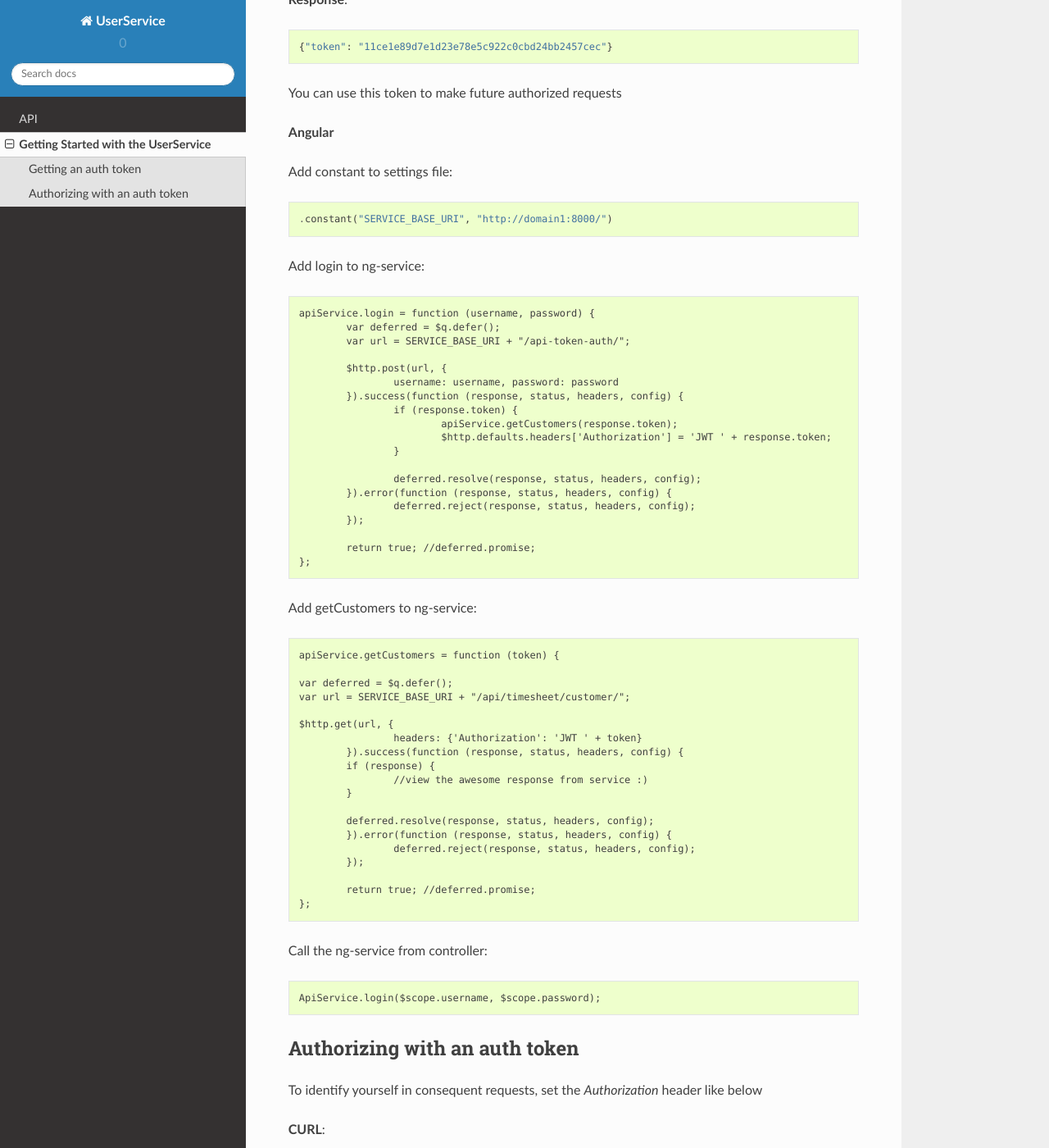
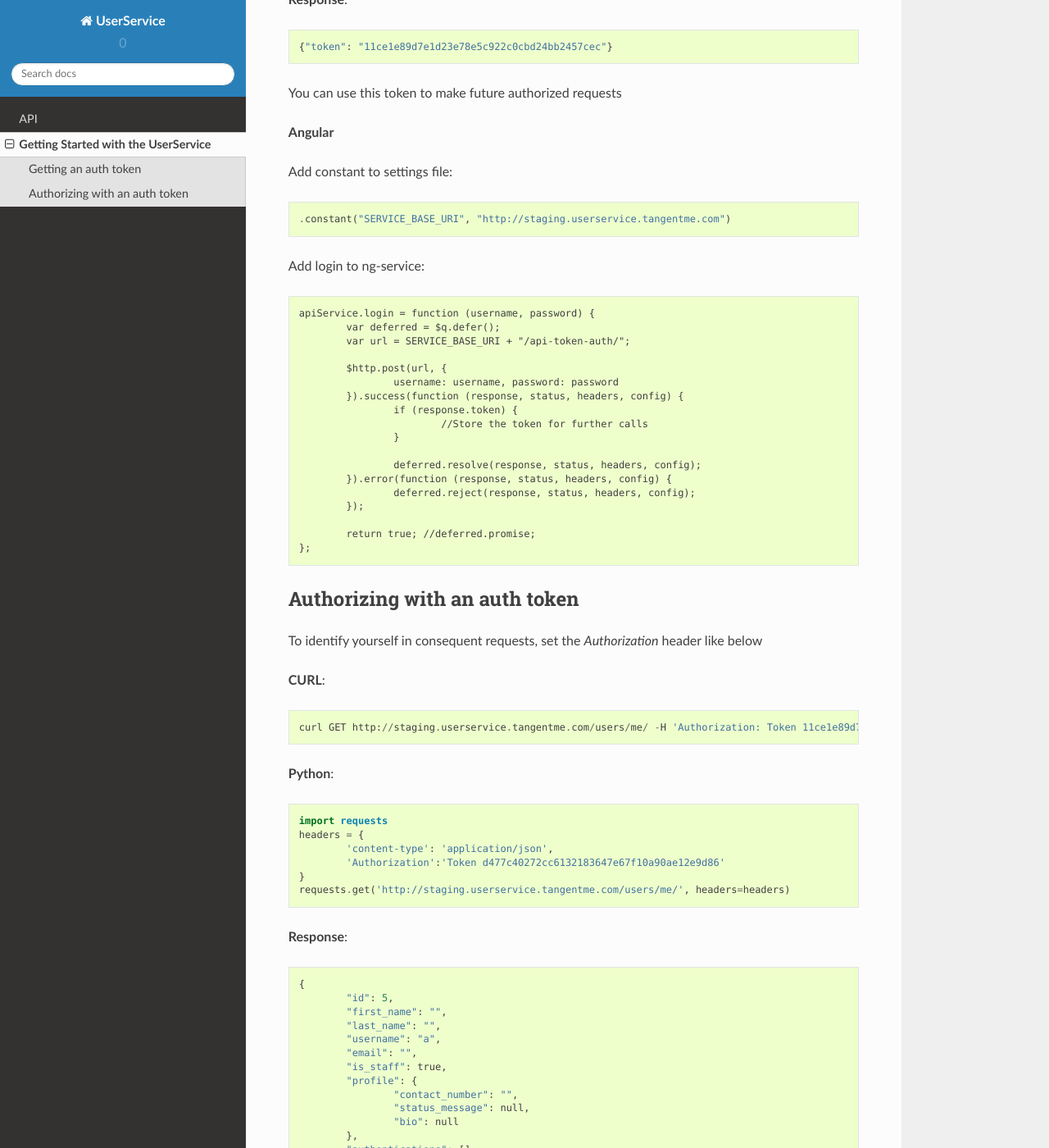
Before and after one commit to TangentMicroServices/UserService, a Sphinx documentation site: the page built from docs/source/quickstart.rst, in a window 1280 px wide and 1400 px high, scrolled down 693 px. Shown: the whole window at 82% size. Built offline with Sphinx 7.4.7 and the Read the Docs theme 2.0.0, drawn with Linux system fonts in a browser that asks for light colours; some of the changed text lies outside the part shown.

```diff
--- a/docs/source/quickstart.rst
+++ b/docs/source/quickstart.rst
@@ -32,7 +32,7 @@ You can use this token to make future authorized requests
 
 Add constant to settings file::
 
-	.constant("SERVICE_BASE_URI", "http://domain1:8000/")
+	.constant("SERVICE_BASE_URI", "http://staging.userservice.tangentme.com")
 
 Add login to ng-service::
 
@@ -44,8 +44,7 @@ Add login to ng-service::
 			username: username, password: password
 		}).success(function (response, status, headers, config) {
 			if (response.token) {
-				apiService.getCustomers(response.token);
-				$http.defaults.headers['Authorization'] = 'JWT ' + response.token;
+				//Store the token for further calls
 			}
 
 			deferred.resolve(response, status, headers, config);
@@ -55,33 +54,6 @@ Add login to ng-service::
 
 		return true; //deferred.promise;
 	};
-
-Add getCustomers to ng-service::
-
-	apiService.getCustomers = function (token) {
-
-	var deferred = $q.defer();
-	var url = SERVICE_BASE_URI + "/api/timesheet/customer/";
-
-	$http.get(url, {
-			headers: {'Authorization': 'JWT ' + token}
-		}).success(function (response, status, headers, config) {
-		if (response) {
-			//view the awesome response from service :)
-		}
-
-		deferred.resolve(response, status, headers, config);
-		}).error(function (response, status, headers, config) {
-			deferred.reject(response, status, headers, config);
-		});
-
-		return true; //deferred.promise;
-	};
-
-Call the ng-service from controller::
-
-	ApiService.login($scope.username, $scope.password);
-
 
 Authorizing with an auth token
 -------------------------------
```
Also changed, not shown: other parts of docs/source/quickstart.rst (+23 -1 lines), README.md (+8 -2 lines).
